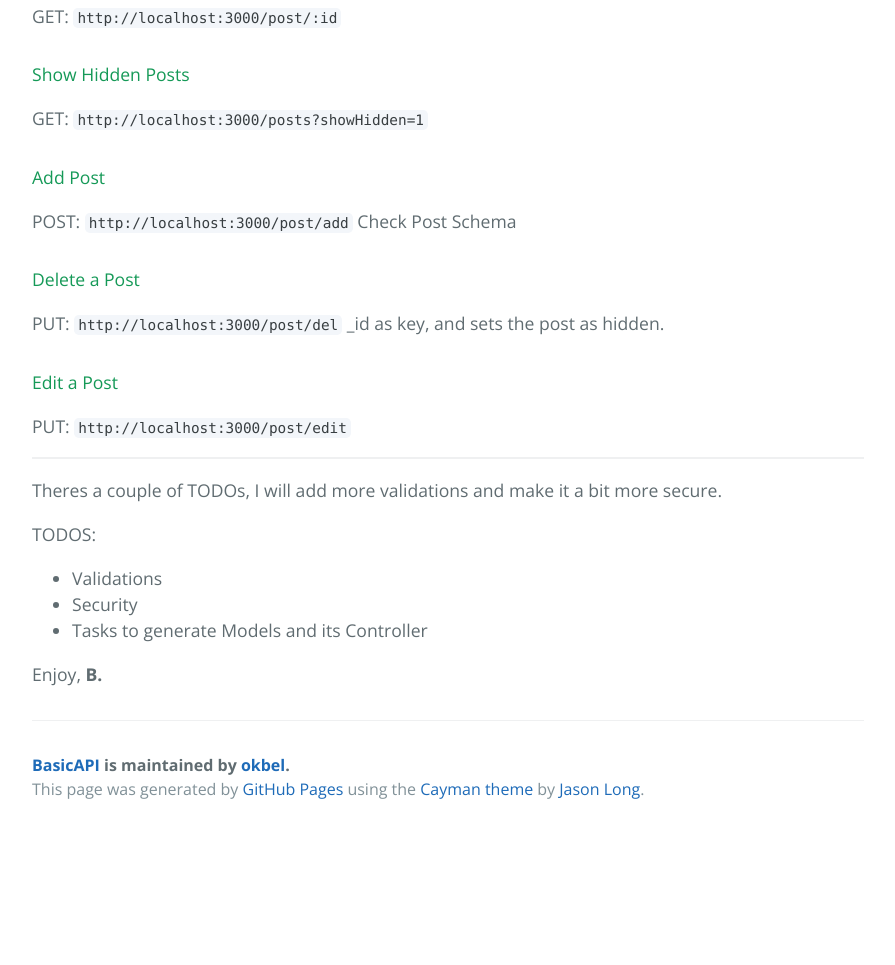
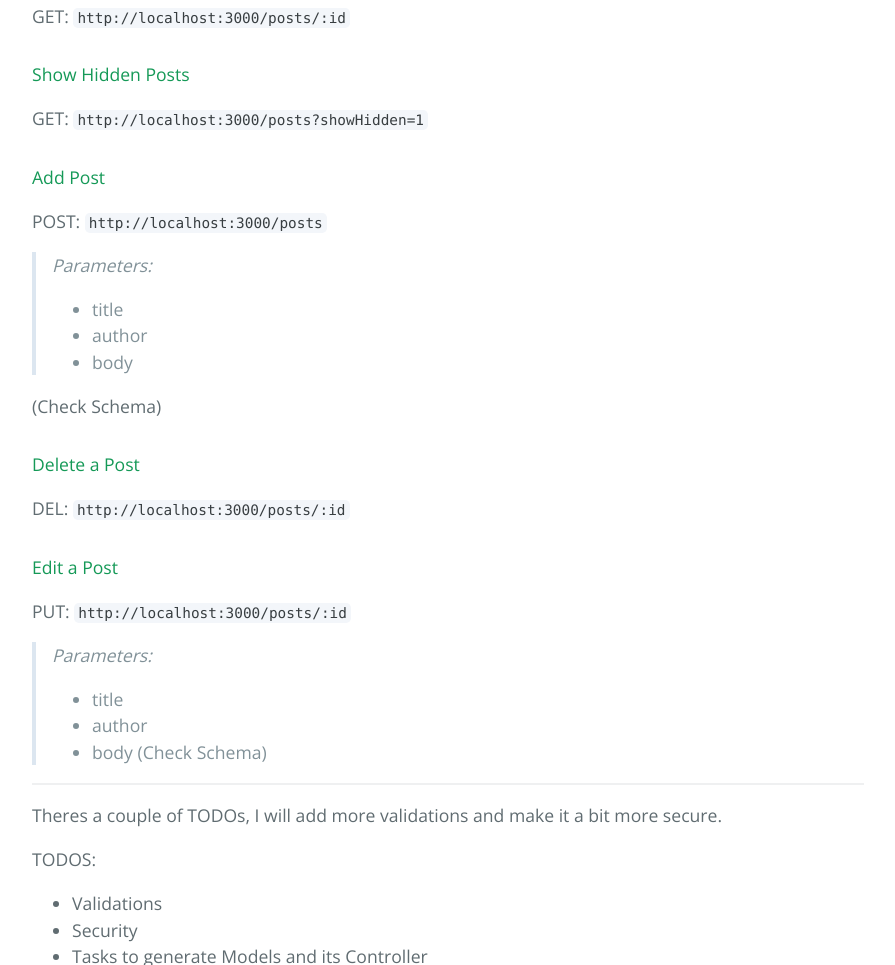
Before and after one commit to okbel/basicAPI, a plain HTML site: page index.html in a window 1280 px wide. Shown: the part 1140-2105 px from the top of the page, without its empty margins (192-1087 px from the left). Before the commit the page ends 1973 px from the top, so only its background shows below. Drawn offline with nearby package versions, Linux system fonts and the light colour scheme.

```diff
--- a/index.html
+++ b/index.html
@@ -58,7 +58,7 @@
 <h4>
 <a id="post-by-id" class="anchor" href="#post-by-id" aria-hidden="true"><span class="octicon octicon-link"></span></a>Post by ID</h4>
 
-<p>GET: <code>http://localhost:3000/post/:id</code></p>
+<p>GET: <code>http://localhost:3000/posts/:id</code></p>
 
 <h4>
 <a id="show-hidden-posts" class="anchor" href="#show-hidden-posts" aria-hidden="true"><span class="octicon octicon-link"></span></a>Show Hidden Posts</h4>
@@ -68,19 +68,40 @@
 <h4>
 <a id="add-post" class="anchor" href="#add-post" aria-hidden="true"><span class="octicon octicon-link"></span></a>Add Post</h4>
 
-<p>POST: <code>http://localhost:3000/post/add</code>
-Check Post Schema</p>
+<p>POST: <code>http://localhost:3000/posts</code></p>
+
+<blockquote>
+<p><em>Parameters:</em></p>
+
+<ul>
+<li>title</li>
+<li>author</li>
+<li>body</li>
+</ul>
+</blockquote>
+
+<p>(Check Schema)</p>
 
 <h4>
 <a id="delete-a-post" class="anchor" href="#delete-a-post" aria-hidden="true"><span class="octicon octicon-link"></span></a>Delete a Post</h4>
 
-<p>PUT: <code>http://localhost:3000/post/del</code>
-_id as key, and sets the post as hidden.</p>
+<p>DEL: <code>http://localhost:3000/posts/:id</code></p>
 
 <h4>
 <a id="edit-a-post" class="anchor" href="#edit-a-post" aria-hidden="true"><span class="octicon octicon-link"></span></a>Edit a Post</h4>
 
-<p>PUT: <code>http://localhost:3000/post/edit</code></p>
+<p>PUT: <code>http://localhost:3000/posts/:id</code></p>
+
+<blockquote>
+<p><em>Parameters:</em></p>
+
+<ul>
+<li>title</li>
+<li>author</li>
+<li>body
+(Check Schema)</li>
+</ul>
+</blockquote>
 
 <hr>
 
```
Also changed, not shown: params.json (+1 -1 lines).
